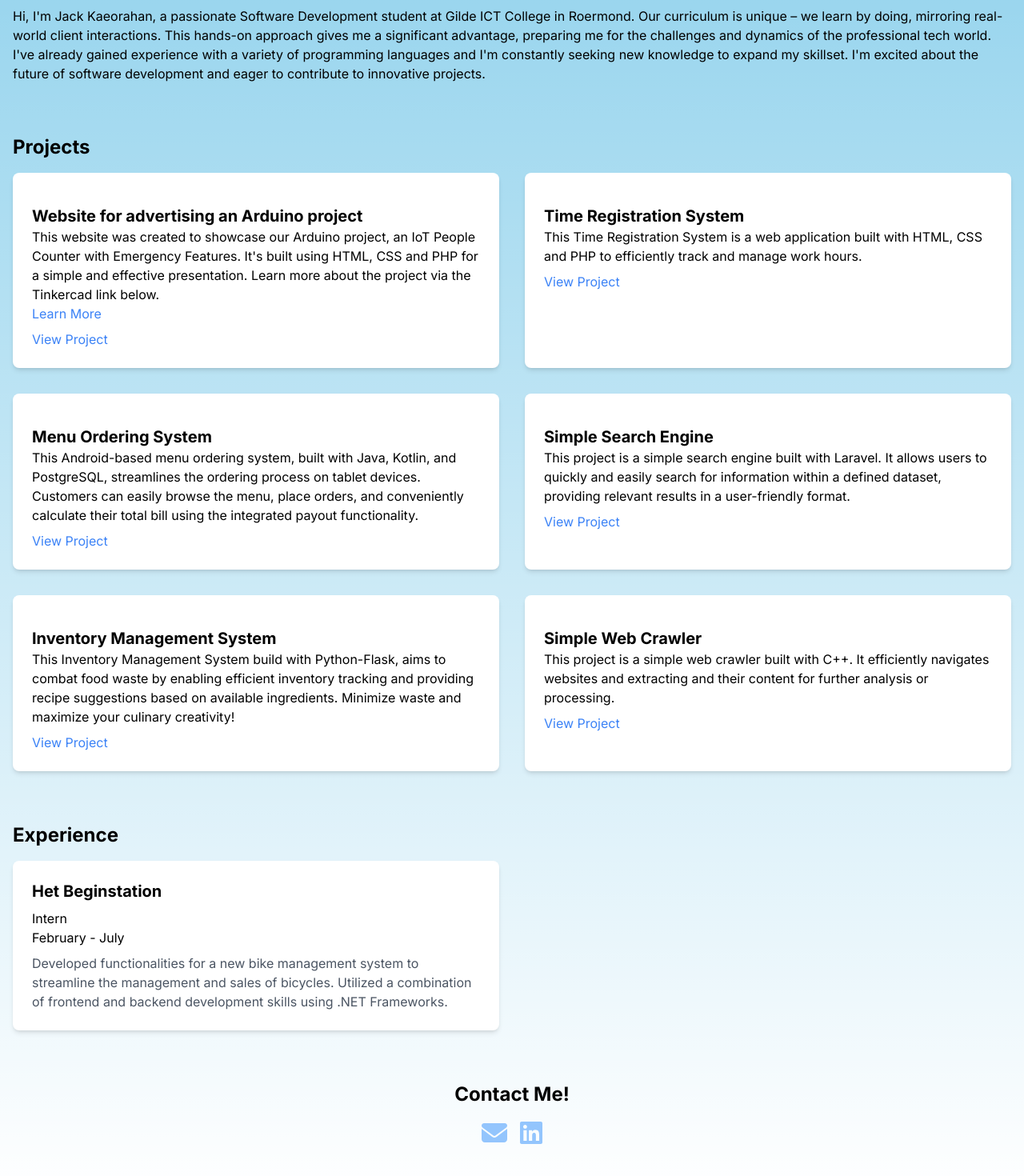
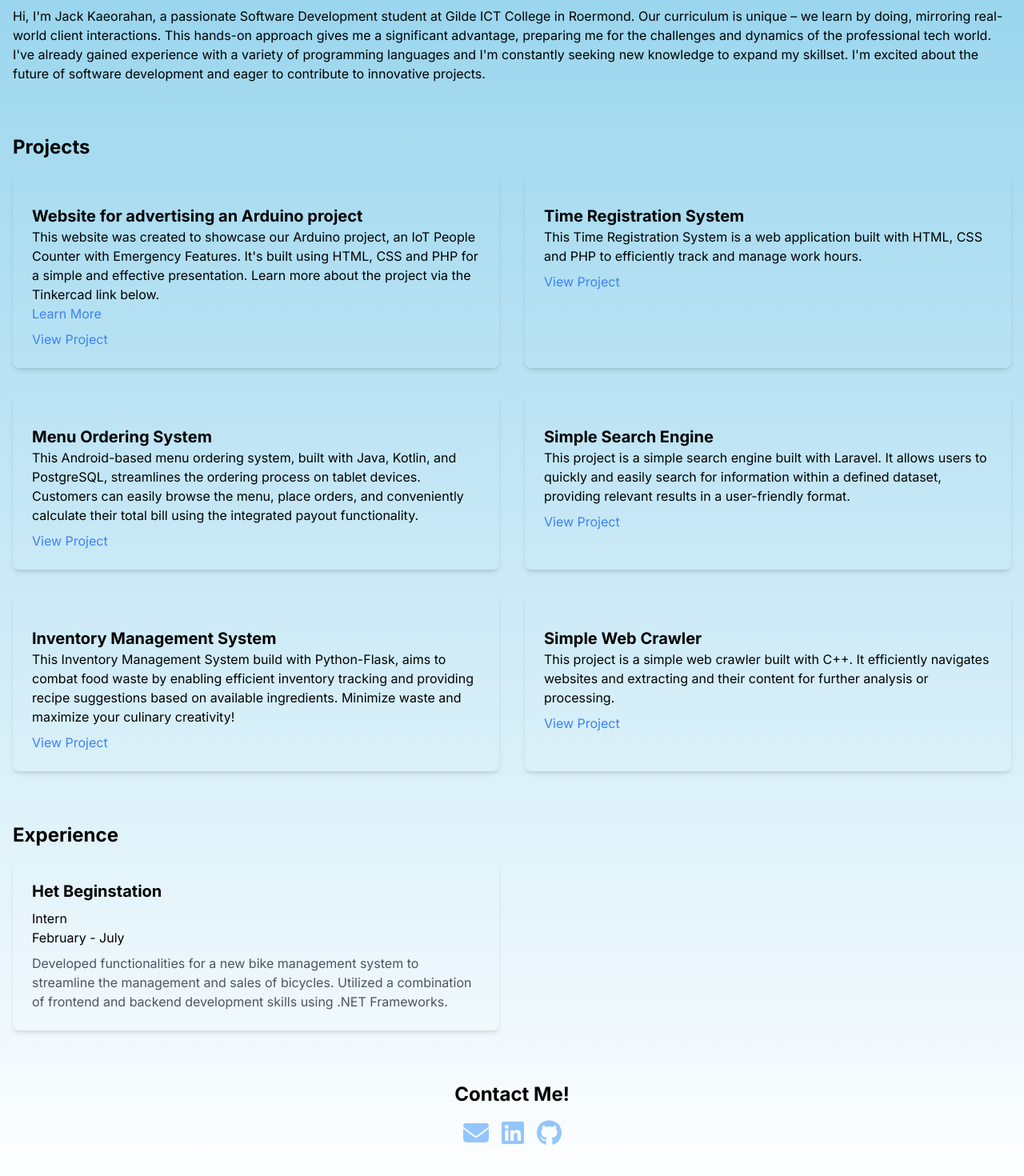
Before and after one commit to KurodaKJ/kurodakj.github.io, a Next.js app: page / in a window 1280 px wide. Shown: the part 292-1762 px from the top of the page at 80% size. Built offline with nearby package versions, Linux system fonts and the light colour scheme.

Commit message:
Change background theme color and fix github icon gone

```diff
--- a/src/app/globals.css
+++ b/src/app/globals.css
@@ -10,11 +10,17 @@
 
 @media (prefers-color-scheme: dark) {
   :root {
-    --foreground-rgb: 180, 180, 180;
-    --background-start-rgb: 0, 0, 0;
+    --foreground-rgb: 238, 130, 238;
+    --background-start-rgb: 0, 0, 80;
     --background-end-rgb: 0, 0, 0;
   }
+  .card {
+    background-color: #333; /* Dark grey background */
+    color: #ddd; /* Lighter text color */
+  }
 }
+
+/* Apply styles to the card component */
 
 body {
   color: rgb(var(--foreground-rgb));
--- a/src/app/page.tsx
+++ b/src/app/page.tsx
@@ -7,6 +7,7 @@ import { faEnvelope } from "@fortawesome/free-solid-svg-icons";
 import {
   faFacebook,
   faTwitter,
+  faGithub,
   faLinkedin,
   faInstagram,
 } from "@fortawesome/free-brands-svg-icons";
@@ -47,7 +48,7 @@ export default function Home() {
         <h2 className="text-2xl font-bold mb-4">Projects</h2>
         <div className="grid grid-cols-1 md:grid-cols-2 gap-8">
           {/* Project Card 1 */}
-          <div className="bg-white shadow-md rounded-lg p-6">
+          <div className="shadow-md rounded-lg p-6 card">
             <h3 className="text-xl font-bold mt-4">
               Website for advertising an Arduino project
             </h3>
@@ -74,7 +75,7 @@ export default function Home() {
           </div>
 
           {/* Project Card 2 */}
-          <div className="bg-white shadow-md rounded-lg p-6">
+          <div className="shadow-md rounded-lg p-6 card">
             <h3 className="text-xl font-bold mt-4">Time Registration System</h3>
             <p>
               This Time Registration System is a web application built with
@@ -89,7 +90,7 @@ export default function Home() {
           </div>
 
           {/* Project Card 3 */}
-          <div className="bg-white shadow-md rounded-lg p-6">
+          <div className="shadow-md rounded-lg p-6 card">
             <h3 className="text-xl font-bold mt-4">Menu Ordering System</h3>
             <p>
               This Android-based menu ordering system, built with Java, Kotlin,
@@ -107,7 +108,7 @@ export default function Home() {
           </div>
 
           {/* Project Card 4 */}
-          <div className="bg-white shadow-md rounded-lg p-6">
+          <div className="shadow-md rounded-lg p-6 card">
             <h3 className="text-xl font-bold mt-4">Simple Search Engine</h3>
             <p>
               This project is a simple search engine built with Laravel. It
@@ -124,7 +125,7 @@ export default function Home() {
           </div>
 
           {/* Project Card 5 */}
-          <div className="bg-white shadow-md rounded-lg p-6">
+          <div className="shadow-md rounded-lg p-6 card">
             <h3 className="text-xl font-bold mt-4">
               Inventory Management System
             </h3>
@@ -143,7 +144,7 @@ export default function Home() {
           </div>
 
           {/* Project Card 6 */}
-          <div className="bg-white shadow-md rounded-lg p-6">
+          <div className="shadow-md rounded-lg p-6 card">
             <h3 className="text-xl font-bold mt-4">Simple Web Crawler</h3>
             <p>
               This project is a simple web crawler built with C++. It
@@ -165,7 +166,7 @@ export default function Home() {
         <h2 className="text-2xl font-bold mb-4">Experience</h2>
         <div className="grid grid-cols-1 md:grid-cols-2 gap-8">
           {/* Experience Card 1 */}
-          <div className="bg-white shadow-md rounded-lg p-6">
+          <div className="shadow-md rounded-lg p-6 card">
             <h3 className="text-xl font-bold mb-2">Het Beginstation</h3>
             <p className="text-600">Intern</p>
             <p className="text-600 dark:text-gray-400">February - July</p>
@@ -196,6 +197,12 @@ export default function Home() {
             >
               <FontAwesomeIcon icon={faLinkedin} size="2x" />
             </a>
+            <a
+              href="https://github.com/KurodaKJ"
+              className="text-blue-300 hover:text-blue-500"
+            >
+              <FontAwesomeIcon icon={faGithub} size="2x" />
+            </a>
           </div>
         )}
       </section>
```
